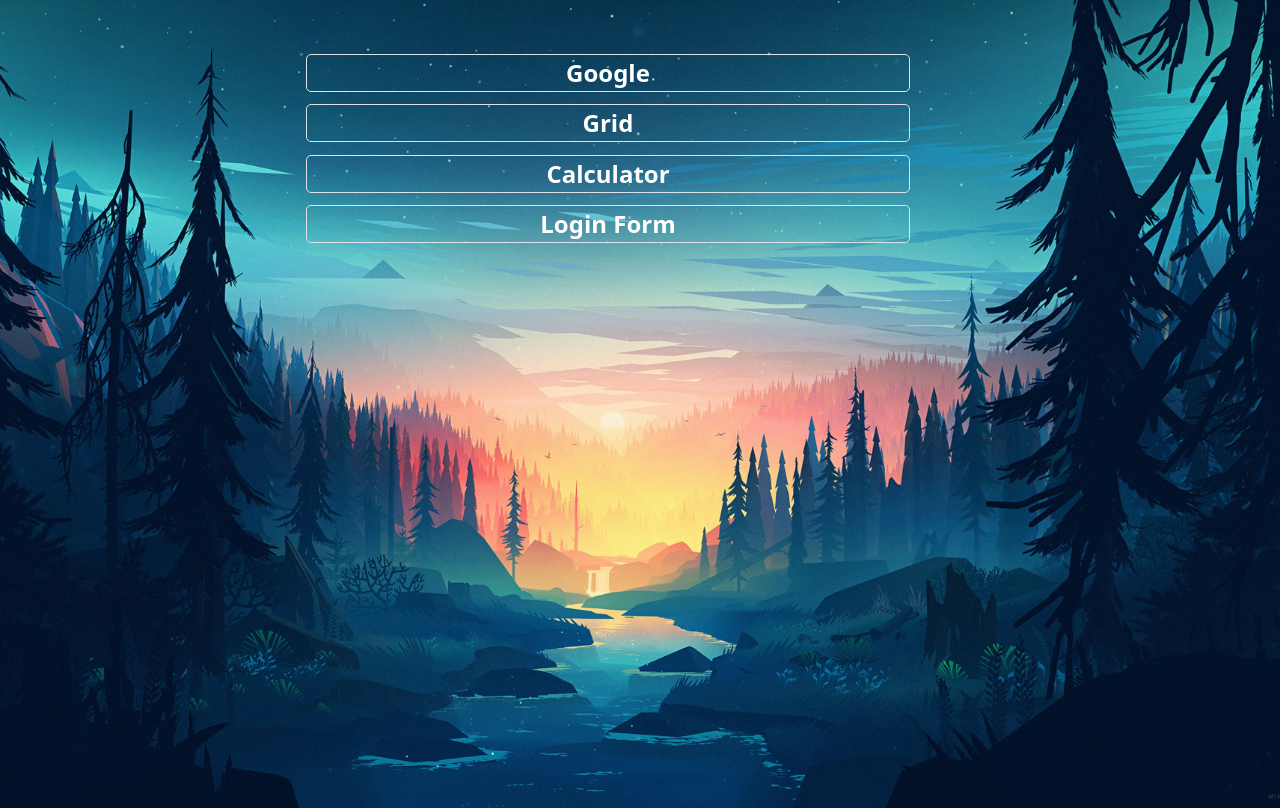
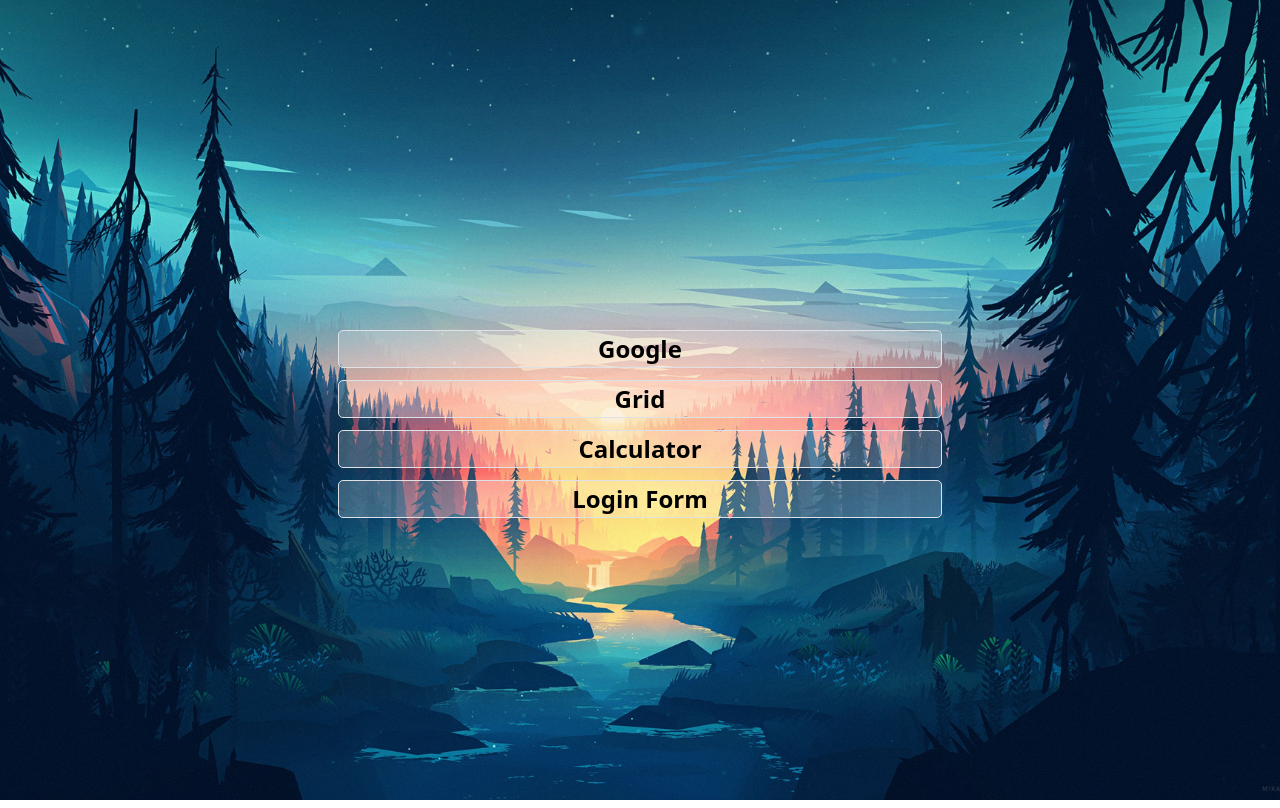
Before and after one commit to Alvaroms98/geekshub-frontend-html-css-js-bootstrap, a plain HTML site: page index.html in a window 1280 px wide. Drawn offline with nearby package versions, Linux system fonts and the light colour scheme.

Commit message:
Portal Improved

```diff
--- a/index.html
+++ b/index.html
@@ -11,8 +11,9 @@
     <script src="https://cdn.jsdelivr.net/npm/bootstrap@5.2.1/dist/js/bootstrap.bundle.min.js" integrity="sha384-u1OknCvxWvY5kfmNBILK2hRnQC3Pr17a+RTT6rIHI7NnikvbZlHgTPOOmMi466C8" crossorigin="anonymous"></script>
     <style>
         body {
-            height: 95vh;
-            width: 95vw;
+            height: 100vh;
+            width: 100vw;
+            margin: auto;
             background-image: url('assets/17010.jpg');
             background-size:     cover;                      /* <------ */
             background-repeat:   no-repeat;
@@ -24,20 +25,26 @@
         }
 
         .button {
-            background-color: none;
+            background-color: rgba(255, 255, 255, 0.2);
             border-radius: 5px;
-            color: white;
+            color: black;
             text-decoration: none;
             display: block;
             margin: 1%;
         }
 
         .button:hover {
-            color: black
+            color: rgb(255, 255, 255);
+        }
+
+        @media (max-width: 768px) {
+            .container {
+                width: 80vw;
+            }
         }
     </style>
 </head>
-<body>
+<body class="d-flex align-content-center flex-wrap">
     <div class="container text-center">
         <div class="row mt-5">
             <div class="col-12">
```
